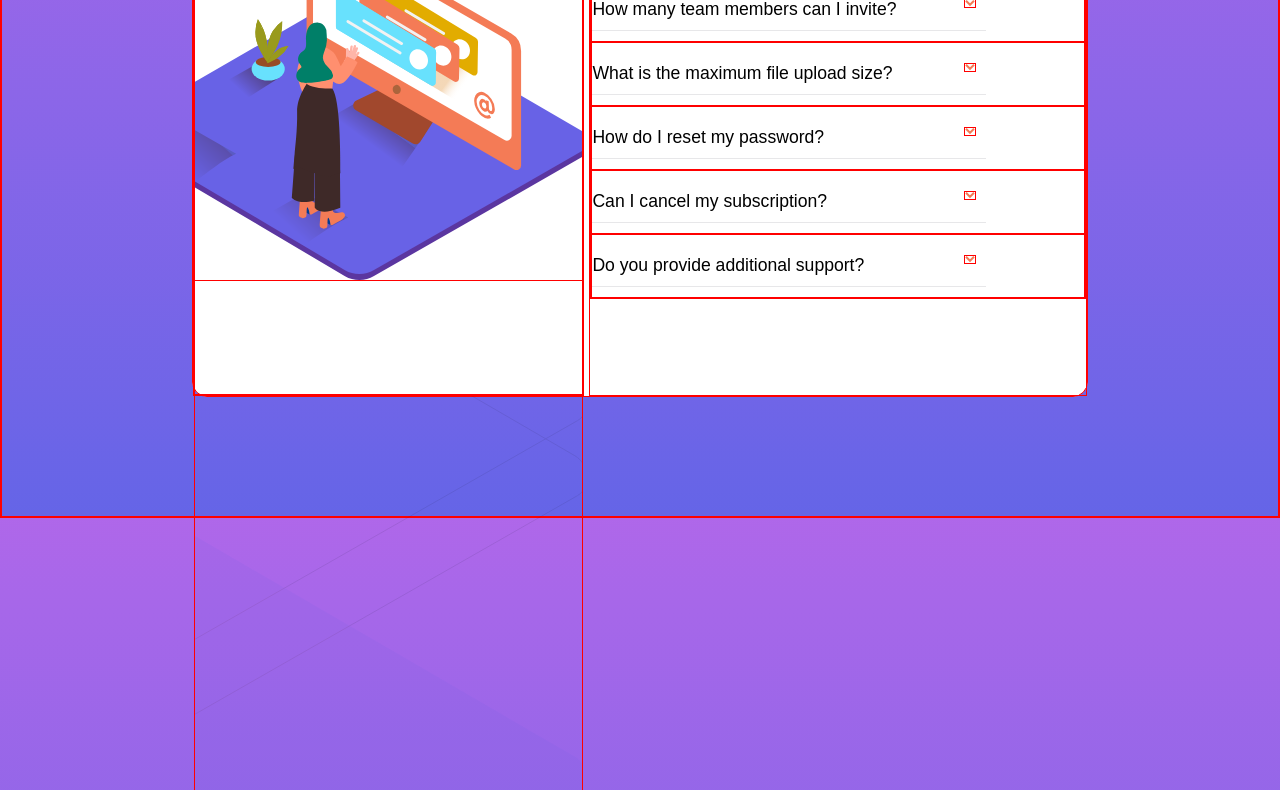
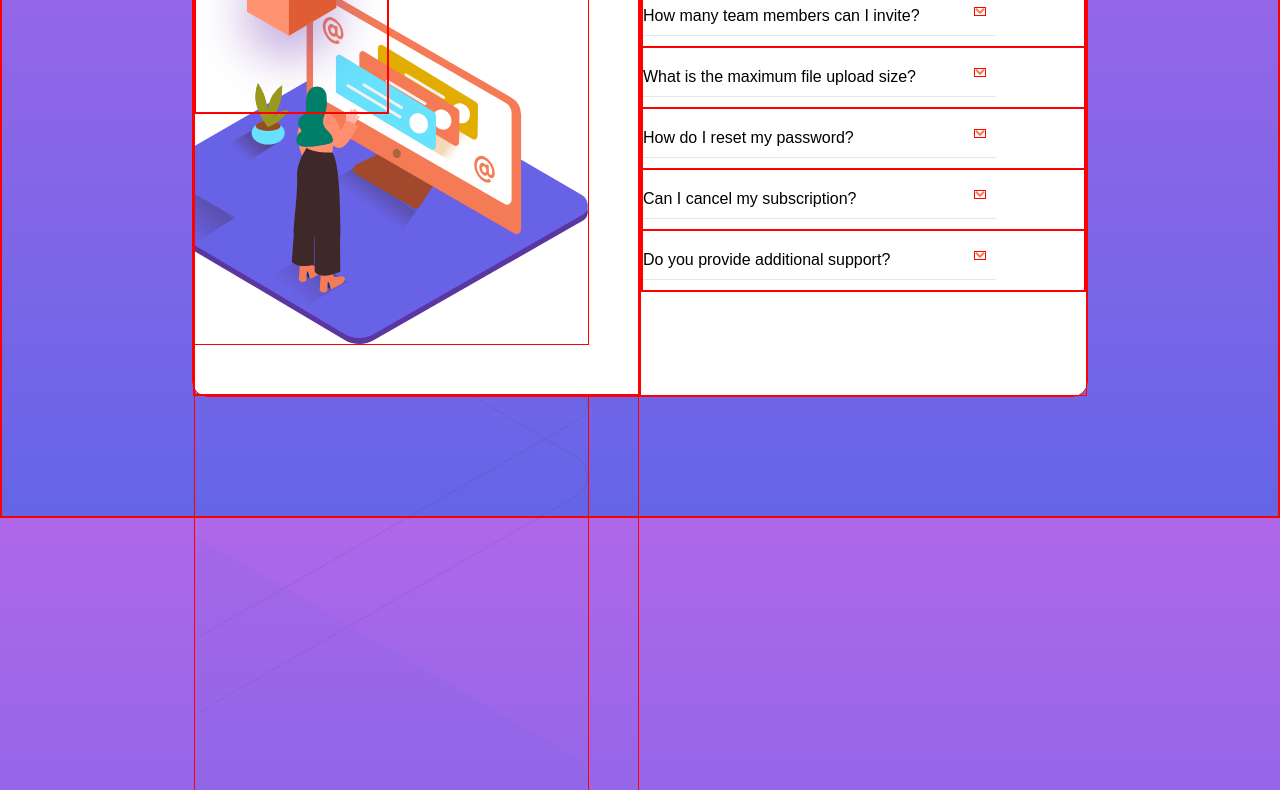
Before and after one commit to lewis-ingleton/FAQ-accordion-card, a plain HTML site: page index.html in a window 1280 px wide. Shown: the part 284-1074 px from the top of the page. Drawn offline with Linux system fonts and the light colour scheme.

Commit message:
min-width added

```diff
--- a/style/style.css
+++ b/style/style.css
@@ -21,7 +21,7 @@ h2 {
 }
 
 .drop-down {
-    font-size: 1.1rem;
+    font-size: 1rem;
 }
 
 /* Dividers */
@@ -39,14 +39,13 @@ h2 {
     width: 70vw;
     display: flex;
     flex-direction: row;
-    justify-content: space-around;
-    flex-flow: wrap;
-    gap: 5px;
 }
 
 /* image styling */
 
 #image-container {
+    width: 50%;
+    min-width: 400px;
     flex-grow: 5;
 }
 
@@ -55,14 +54,12 @@ h2 {
     height: 100%;
     overflow: hidden;
     position: relative;
-    flex-grow: 1;
 }
 
 #woman-desktop {
-    left: 50px;
     position: absolute;
     left: -80px;
-    top: 80px;
+    top: 9rem;
     z-index: 1;
 }
 
@@ -83,22 +80,20 @@ h2 {
 }
 
 #box-image-wrapper {
-    width: 100%;
-    /* position: absolute; */
+    position: absolute;
     z-index: 4;
-    /* left: -100px;
-    top: 210px; */
-    /* margin-block: auto; */
+    top: 210px;
+    margin-block: auto;
 }
 
 #box-desktop {
-    /* display: block; */
+    display: block;
 }
 
 /* accordion styling  */
 
 #faq-container {
-    flex-grow: 4;
+    width: 50%;
     display: flex;
     flex-direction: column;
     justify-content: center;
```
